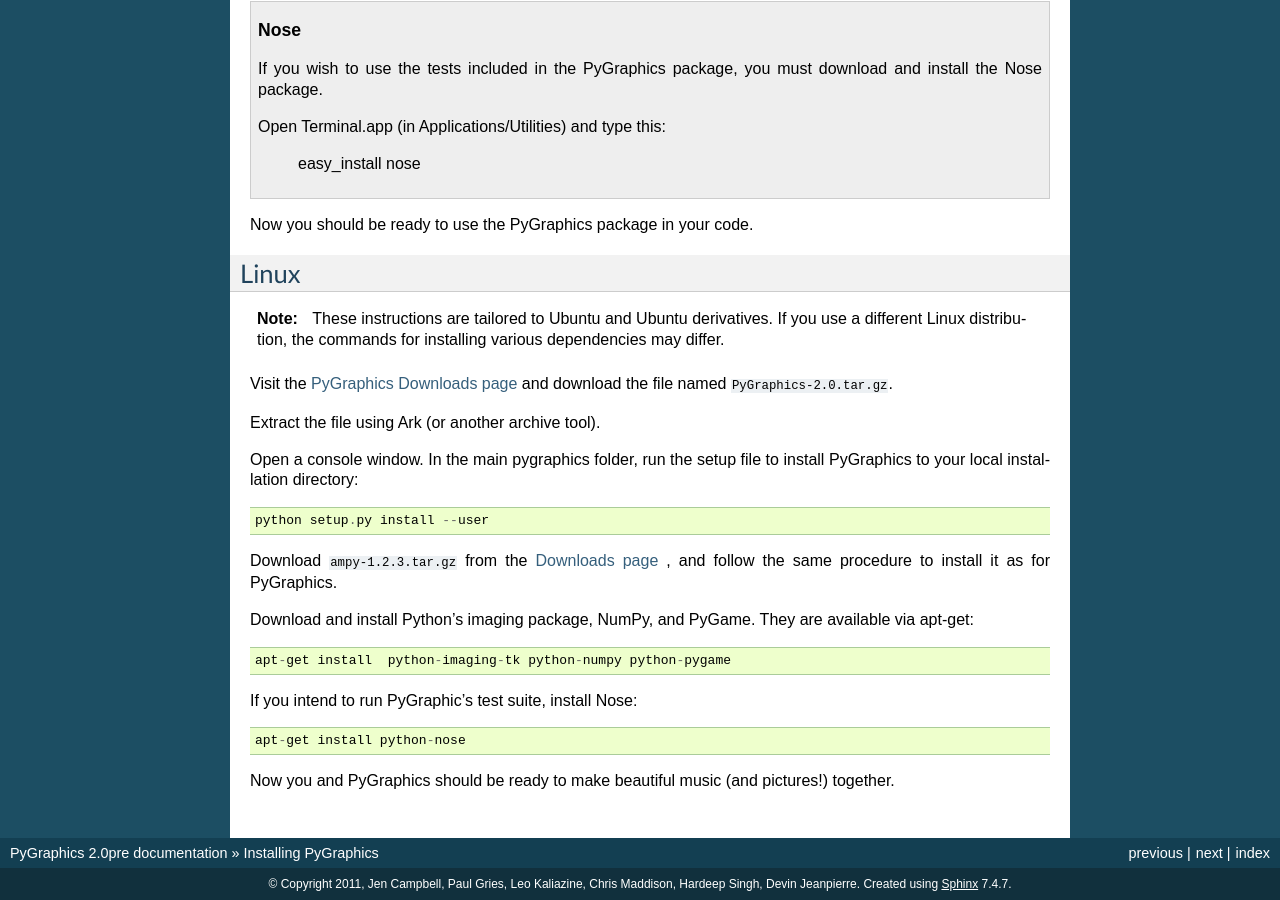
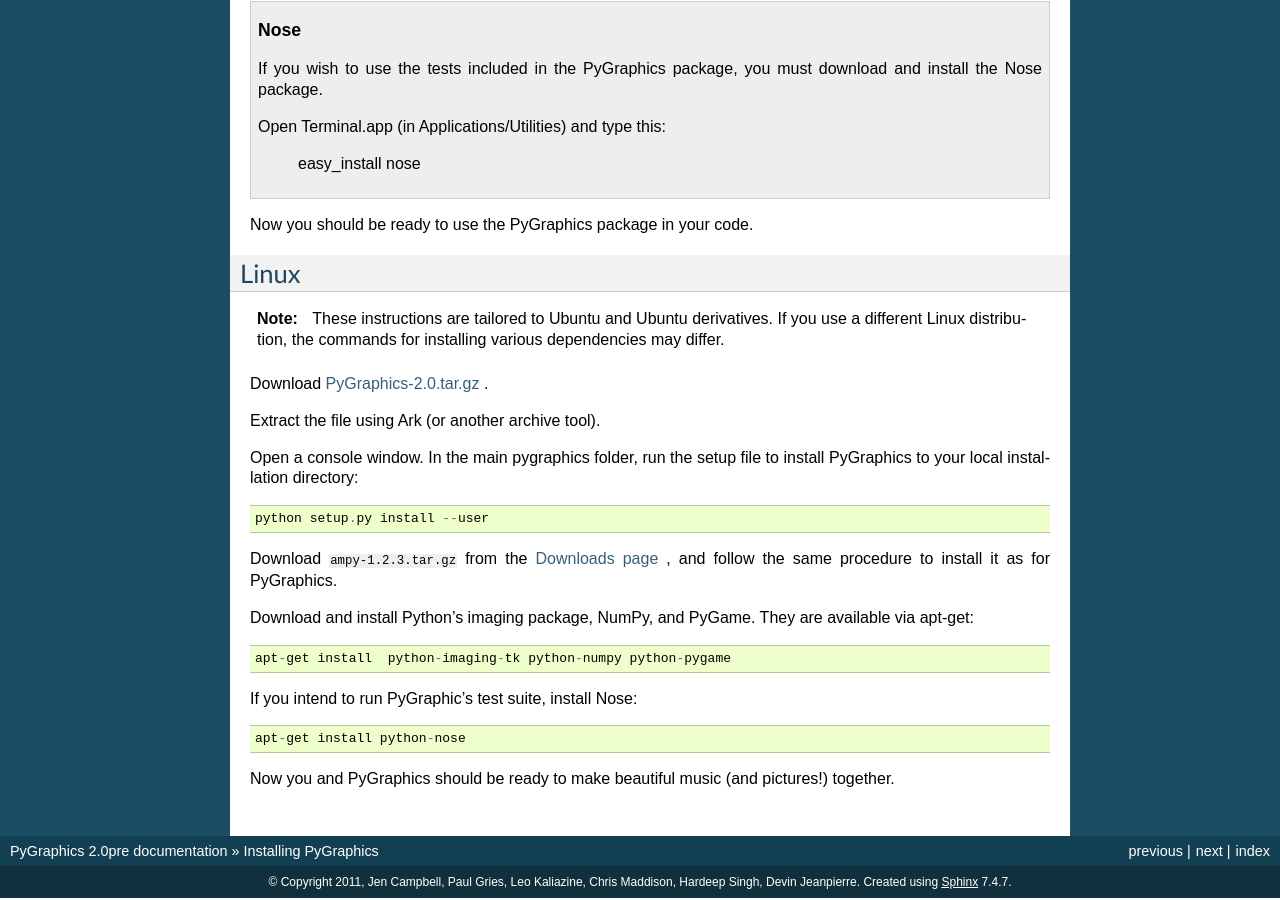
Before and after one commit to yuyutyrdinatry/pygraphics, a Sphinx documentation site: the page built from docs/install.rst, in a window 1280 px wide and 900 px high, scrolled down 1110 px. Built offline with Sphinx 7.4.7, drawn with Linux system fonts in a browser that asks for light colours.

Commit message:
updated pygraphics download link

```diff
--- a/docs/install.rst
+++ b/docs/install.rst
@@ -75,7 +75,7 @@
 
    These instructions are tailored to Ubuntu and Ubuntu derivatives. If you use a different Linux distribution, the commands for installing various dependencies may differ.
 
-Visit the `PyGraphics Downloads page <http://code.google.com/p/pygraphics/downloads/list>`_ and download the file named ``PyGraphics-2.0.tar.gz``.
+Download `PyGraphics-2.0.tar.gz <http://pypi.python.org/packages/source/P/PyGraphics/PyGraphics-2.0.tar.gz>`_ .
 
 Extract the file using Ark (or another archive tool).
 
```
